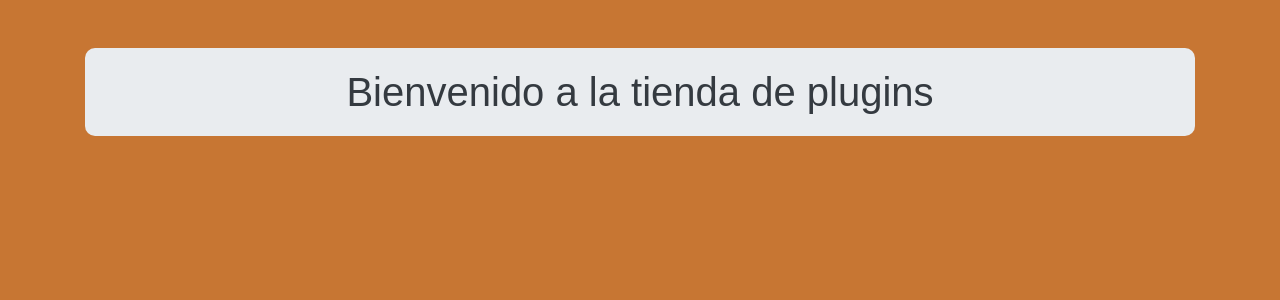
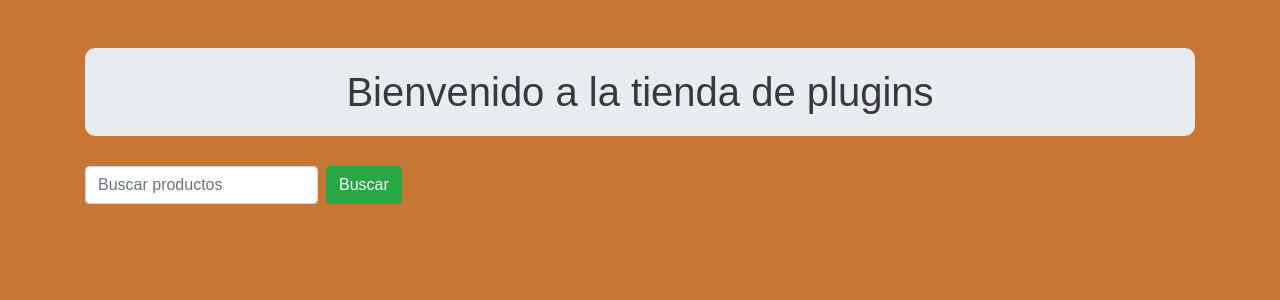
Before and after one commit to Jarb-99/PROYECTITO-PLUGIN, a Flask app: page /index in a window 1280 px wide. Shown: the part 101-401 px from the top of the page. Run offline with Flask 3, Linux system fonts and the light colour scheme; some libraries are stand-ins or nearby versions.

Commit message:
arreglo de las fechas generadas y agregado el buscador de productos

```diff
--- a/app/app.py
+++ b/app/app.py
@@ -16,20 +16,22 @@
 #############################################
 # true/ false para activar la creacion de tablas en la base de datos
 # true = puede tardar un 1 minuto la cracion de las tablas
-boolTables = False
+boolTables = True
 if boolTables:
-    d = 15000 # cantidad de datos
-    p = 100 # cantidad de productos
+    d = 100 # cantidad de datos
+    p = d # cantidad de productos
     deleteTables.deleteTables()
     createTables.createTables()
     insert.insertDatas(d,p)
 
 #############################################
 # global de productos para ahorrar las consultas por usuarios
-productos = session.execute("""
-		SELECT * FROM producto
-		""")
-lista_productos = {producto.producto_id:producto._asdict() for producto in productos}
+
+lista_productos = {producto.producto_id:producto._asdict() for producto in
+                   session.execute("""
+						SELECT * FROM producto
+						""")
+                   }
 
 #############################################
 # Views/Urls
@@ -40,7 +42,23 @@
 @app.route('/index')
 def index():
 
-	return render_template('index.html', usuario=sessionF, productos=lista_productos)
+    return render_template('index.html', usuario=sessionF, productos=lista_productos)
+
+@app.route('/index/s', methods=['GET','POST'])
+def buscar_producto():
+    if request.method == 'POST':
+        buscar = request.form['buscar'].lower()
+
+        if buscar == '':
+            return redirect(url_for('index'))
+
+        lista_productos_buscados = {producto_id:producto
+                                    for producto_id,producto in lista_productos.items()
+                                    if buscar in producto['nombre'].lower()}
+
+        return render_template('index.html', usuario=sessionF, productos=lista_productos_buscados)
+
+    return redirect(url_for('index'))
 
 @app.route('/login', methods=['GET','POST'])
 def login():
@@ -428,4 +446,4 @@
 
 
 if __name__ == '__main__':
-	app.run(host='localhost', port=8080, debug=True)
+	app.run(host='localhost', port=8080, debug=False)
--- a/app/templates/index.html
+++ b/app/templates/index.html
@@ -15,6 +15,12 @@
 
     <main class="container mt-5">
         <h1 class="main-header">Bienvenido a la tienda de plugins</h1>
+
+        <form class="form-inline my-4" method="POST" action="{{ url_for('buscar_producto') }}">
+            <input class="form-control mr-sm-2" type="search" name="buscar" placeholder="Buscar productos" aria-label="Buscar">
+            <button class="btn btn-success my-2 my-sm-0" type="submit">Buscar</button>
+        </form>
+
         <div class="row">
 
             <!-- Añadir más productos según sea necesario -->
```
Also changed, not shown: app/ScriptsCQL/insert.py (+21 -7 lines).
